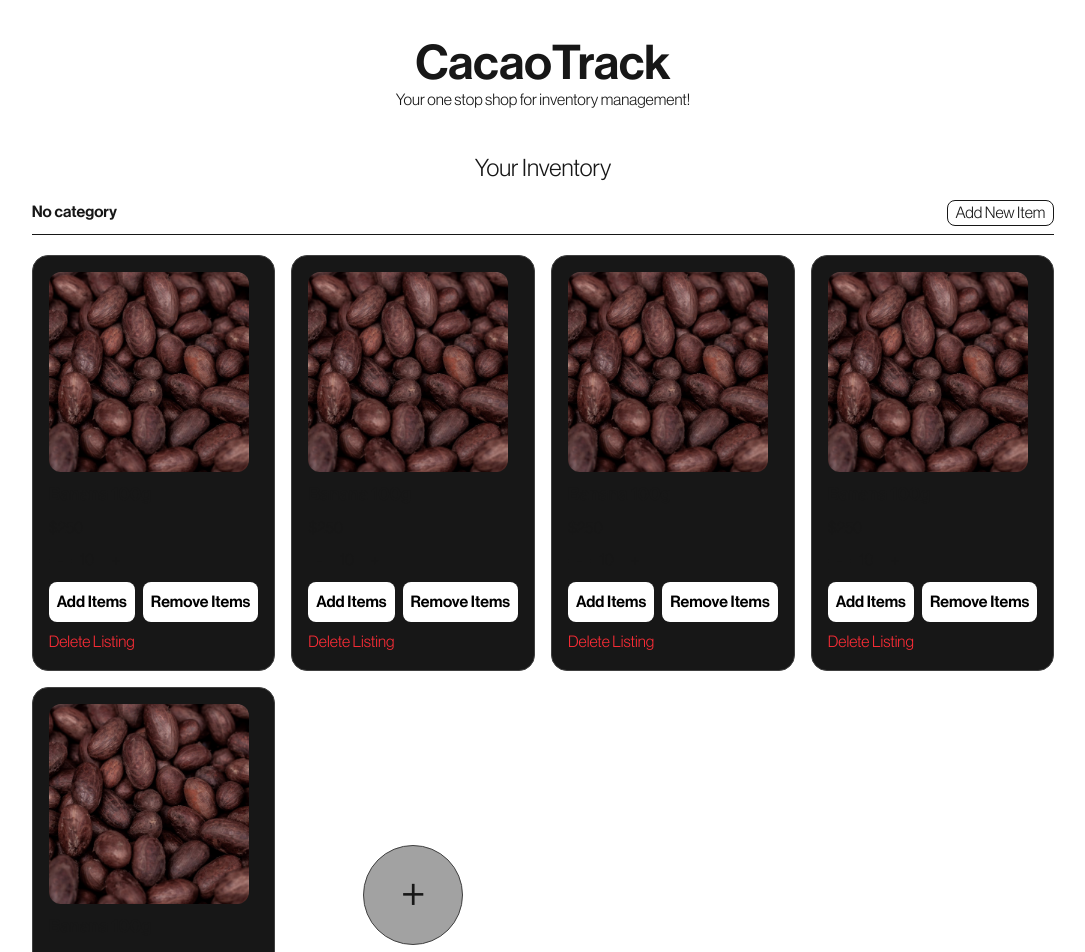
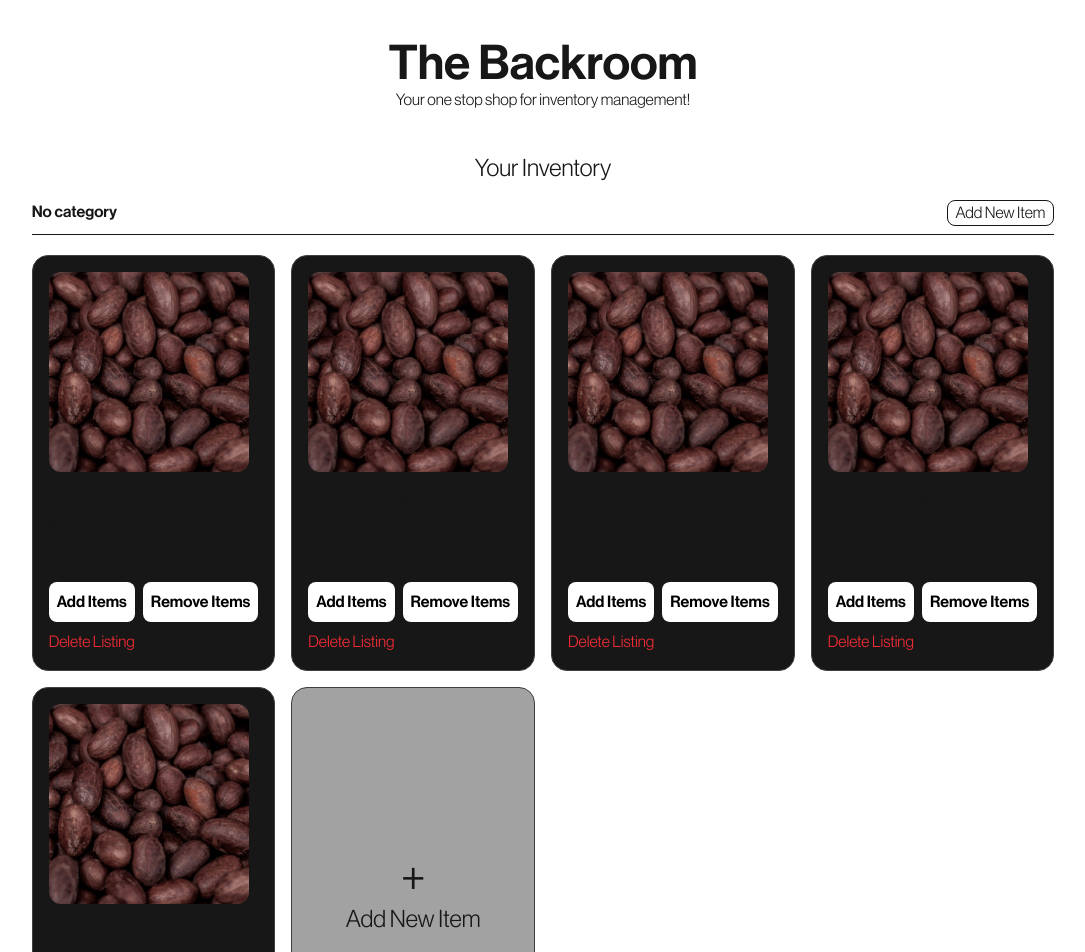
Before and after one commit to CraigO5/inventory, a Next.js app: page /inventory in a window 1280 px wide. Shown: the top 952 px of the page, without its empty margins (97-1182 px from the left). Built offline with nearby package versions, Linux system fonts and the light colour scheme.

Commit message:
other upload

```diff
--- a/app/inventory/page.tsx
+++ b/app/inventory/page.tsx
@@ -7,7 +7,7 @@ export default function Inventory() {
     <>
       {/* TITLE AREA */}
       <div className="flex items-center flex-col py-10">
-        <h1>CacaoTrack</h1>
+        <h1>The Backroom</h1>
         <p>Your one stop shop for inventory management!</p>
       </div>
       <div className="flex flex-col gap-4 justify-center items-center">
--- a/components/custom/CategoryList.tsx
+++ b/components/custom/CategoryList.tsx
@@ -1,4 +1,5 @@
 import InventoryCard from "./InventoryCard";
+import Image from "next/image";
 import InputForm from "./InputForm";
 import { InventoryItem } from "@/app/types/inventory";
 import { useEffect, useState } from "react";
@@ -8,12 +9,15 @@ const categories: string[] = ["No category", "MAIN", "BAR"];
 export default function CategoryList() {
   const [inputFormIsVisible, setInputFormIsVisible] = useState(false);
   const [inventoryItems, setInventoryItems] = useState<InventoryItem[]>([]);
+  const [itemsLoading, setItemsLoading] = useState(true);
 
   const getItems = async () => {
+    setItemsLoading(true);
     const res = await fetch("/api/manageInventory");
     const data = await res.json();
 
     setInventoryItems(data.inventory);
+    setItemsLoading(false);
   };
 
   useEffect(() => {
@@ -52,19 +56,34 @@ export default function CategoryList() {
         <hr className="mb-5" />
 
         {/* INVENTORY LIST */}
+        {itemsLoading && (
+          <Image
+            src={"/loading.gif"}
+            alt={"Loading inventory items..."}
+            width={50}
+            height={50}
+          />
+        )}
+        {!itemsLoading && (
           <div className="grid grid-cols-1 sm:grid-cols-2 md:grid-cols-3 lg:grid-cols-4 gap-4">
             {categoryItems.map((item) => {
               return (
-              <InventoryCard key={item.id} item={item} updateList={getItems} />
+                <InventoryCard
+                  key={item.id}
+                  item={item}
+                  updateList={getItems}
+                />
               );
             })}
             <button
               onClick={() => setInputFormIsVisible(true)}
-            className="w-25 h-25 flex m-auto rounded-full bg-neutral-900/40 hover:bg-neutral-900 border border-neutral-700 hover:scale-105 transition-all flex justify-center items-center text-5xl"
+              className="border border-neutral-700 rounded-2xl bg-neutral-900/40 hover:bg-neutral-900 hover:scale-102 transition-transform flex flex-col justify-center items-center  p-10"
             >
-            +
+              <span className="text-5xl">+</span>
+              <span className="text-2xl">Add New Item</span>
             </button>
           </div>
+        )}
       </div>
     );
   });
```
Also changed, not shown: components/custom/InputForm.tsx (+2 -8 lines). Lines whose indentation alone changed are shown as unchanged.
